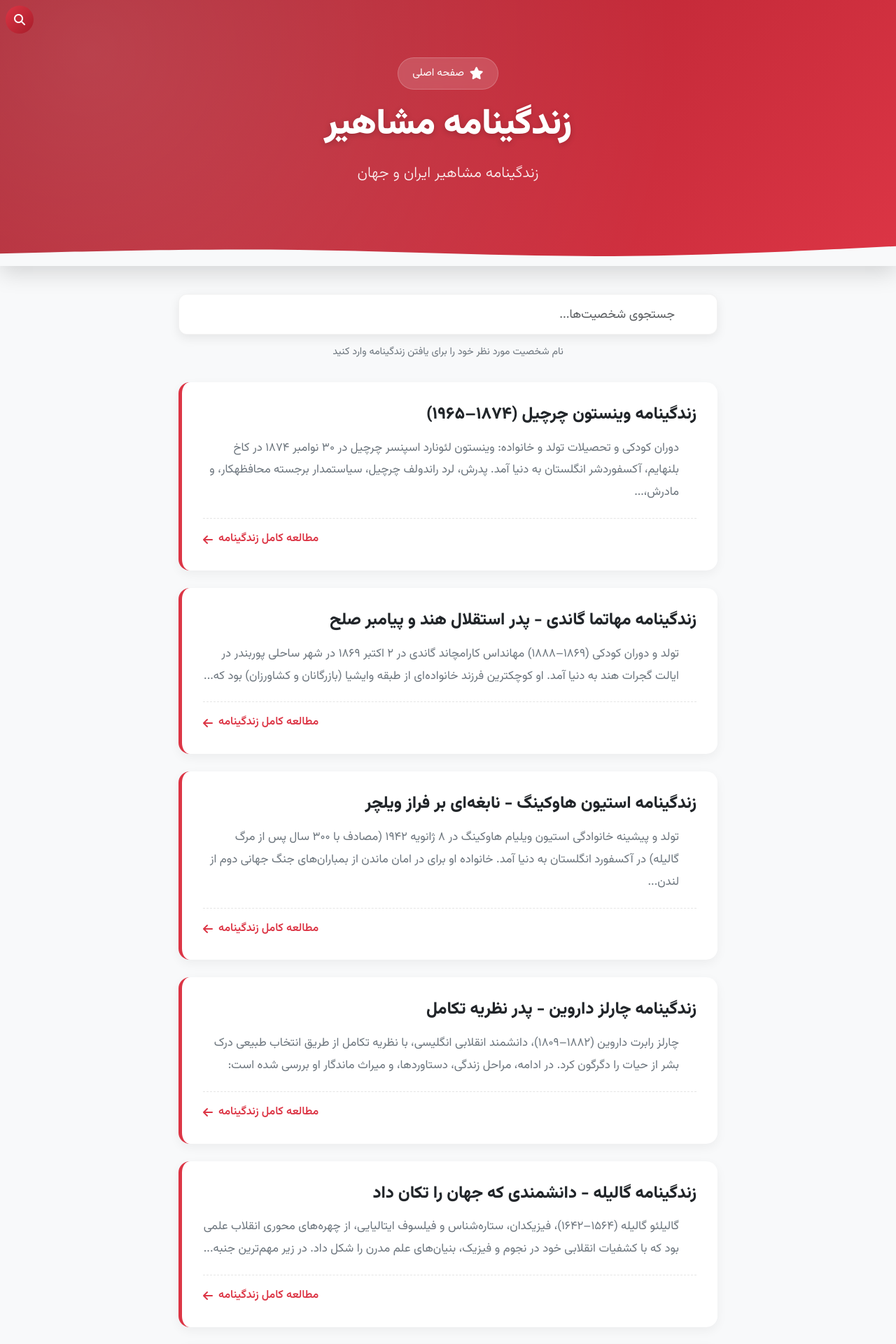
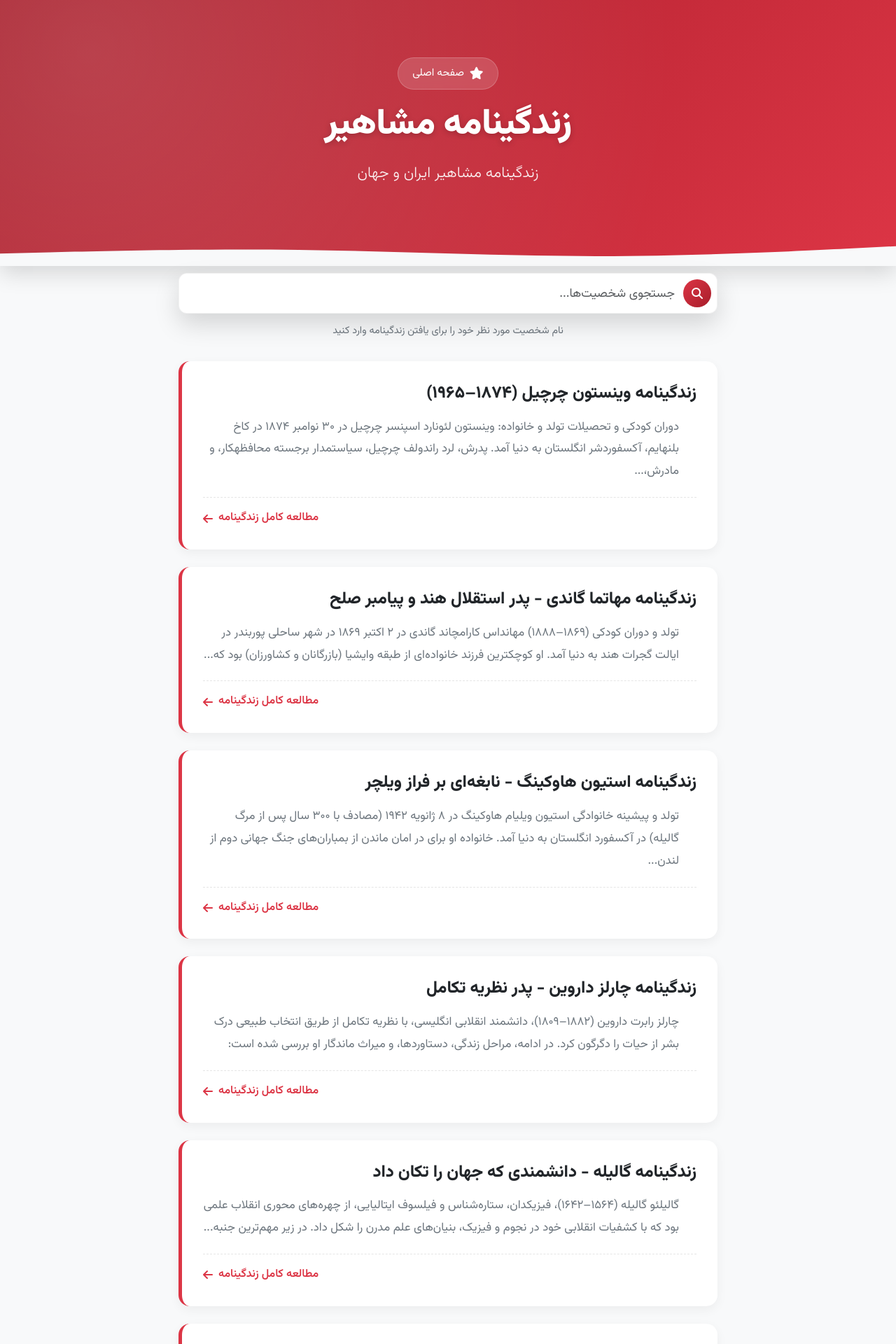
Before and after one commit to darkblog/darkblog.github.io, a Jekyll site: the page built from blog.html, in a window 1280 px wide. Shown: the top 1920 px of the page at 70% size. Built offline with Jekyll 4.4.1, drawn with Linux system fonts in a browser that asks for light colours.

Commit message:
Update blog.html

```diff
--- a/blog.html
+++ b/blog.html
@@ -128,21 +128,27 @@
         /* نوار جستجوی جدید بالای پست‌ها */
         .posts-search-container {
             max-width: 800px;
-            margin: 0 auto 30px;
+            margin: -30px auto 30px; /* فاصله منفی برای بالا کشیدن نوار */
             padding: 0 15px;
+            position: relative;
+            z-index: 100;
         }
 
         .posts-search-box {
             background: white;
             border-radius: 12px;
             padding: 0;
-            box-shadow: 0 5px 15px rgba(0, 0, 0, 0.08);
+            box-shadow: 0 15px 35px rgba(0, 0, 0, 0.15);
             border: 1px solid rgba(0, 0, 0, 0.05);
             transition: all 0.3s ease;
         }
 
         .posts-search-box:hover {
-            box-shadow: 0 8px 25px rgba(0, 0, 0, 0.12);
+            box-shadow: 0 20px 40px rgba(0, 0, 0, 0.2);
+        }
+
+        .search-box {
+            position: relative;
         }
 
         .posts-search-box input {
@@ -152,6 +158,7 @@
             border: none;
             background: transparent;
             height: 56px;
+            width: 100%;
         }
 
         .posts-search-box input:focus {
@@ -161,8 +168,9 @@
 
         .posts-search-box .btn {
             position: absolute;
-            left: 8px;
-            top: 8px;
+            right: 8px; /* تغییر به راست برای RTL */
+            top: 50%;
+            transform: translateY(-50%);
             border-radius: 50%;
             width: 40px;
             height: 40px;
@@ -176,7 +184,7 @@
         }
 
         .posts-search-box .btn:hover {
-            transform: scale(1.05);
+            transform: translateY(-50%) scale(1.05);
         }
 
         .posts-search-hint {
@@ -324,8 +332,7 @@
             .posts-search-box .btn {
                 width: 36px;
                 height: 36px;
-                top: 7px;
-                left: 7px;
+                right: 7px;
             }
         }
 
@@ -344,6 +351,10 @@
 
             .modern-header p {
                 font-size: 1rem;
+            }
+
+            .posts-search-container {
+                margin-top: -20px;
             }
 
             .posts-search-box input {
```
